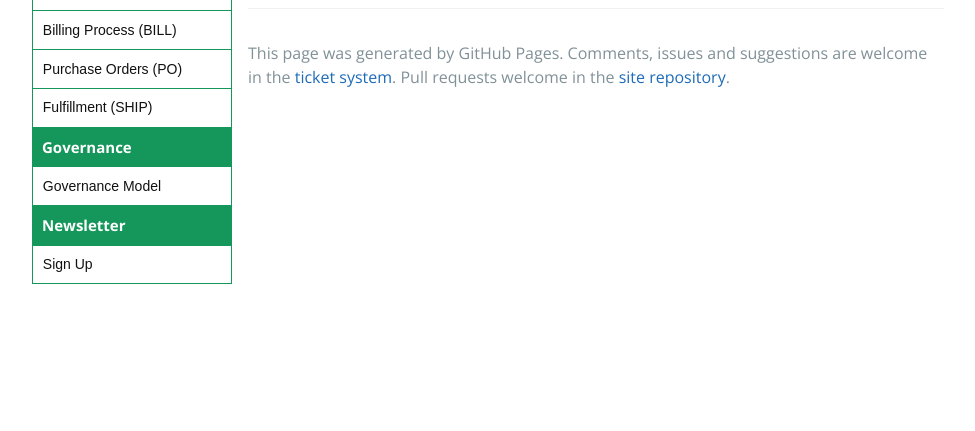
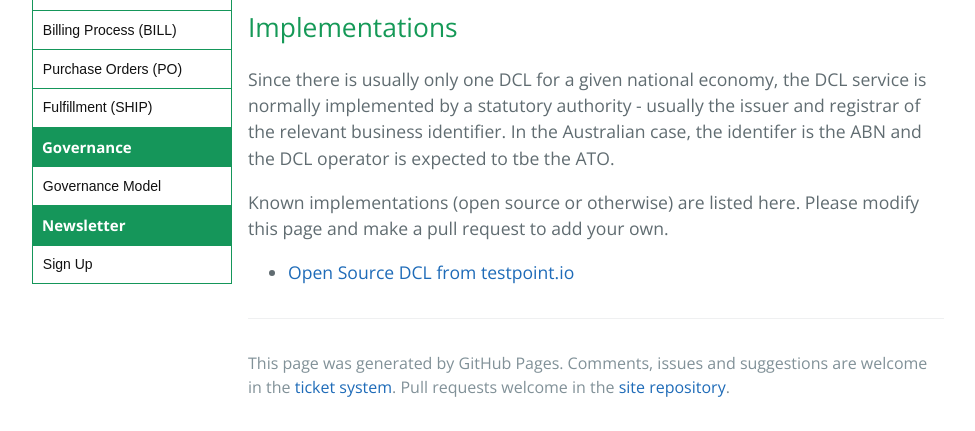
Before and after one commit to ausdigital/ausdigital.github.io, a Jekyll site: the page built from pages/digital-capability-locator.md, in a window 1280 px wide, cut to the strip 603-1034 px from the top of the page. Shown: the whole strip, without its empty margins (112-1087 px from the left). Built offline with Jekyll 4.4.1, drawn with Linux system fonts in a browser that asks for light colours; before the commit the page ends 900 px from its top, so only the background shows below that.

Commit message:
Add implementations

```diff
--- a/pages/digital-capability-locator.md
+++ b/pages/digital-capability-locator.md
@@ -14,3 +14,11 @@ The framework assumes that there could be multiple capability publishers (DCP) i
 | Specification URL | Version | Status | API Definition | Test Service | Issues List |
 | ----------------- | ------  | ------ | -------------- | ------------ | -------- |
 | [DCL 1.0 spec](https://ausdigital-dcl.readthedocs.org) | 1.0 | ![Raw](http://rfc.unprotocols.org/spec:2/COSS/raw.svg)  | [DCL 1.0 API](https://swaggerhub.com/api/ausdigital/ausdigital-dcl/1.0) | [dcl testpoint](https://dcl.testpoint.io/)  | [DCL 1.0 Issues](https://github.com/ausdigital/ausdigital-dcl/issues)   |
+
+## Implementations
+
+Since there is usually only one DCL for a given national economy, the DCL service is normally implemented by a statutory authority - usually the issuer and registrar of the relevant business identifier.  In the Australian case, the identifer is the ABN and the DCL operator is expected to tbe the ATO.
+
+Known implementations (open source or otherwise) are listed here.  Please modify this page and make a pull request to add your own.
+
+* [Open Source DCL from testpoint.io](https://github.com/test-point/testpoint-dcl)
```
